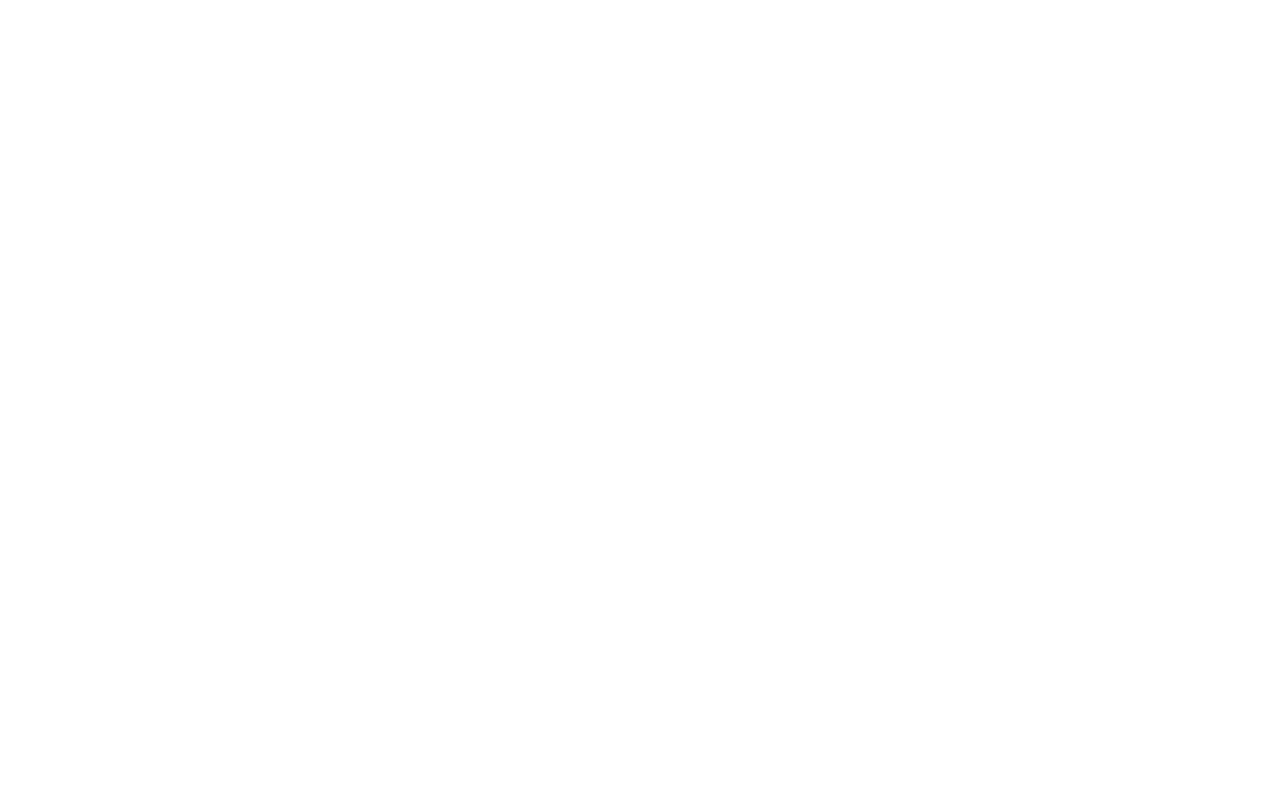
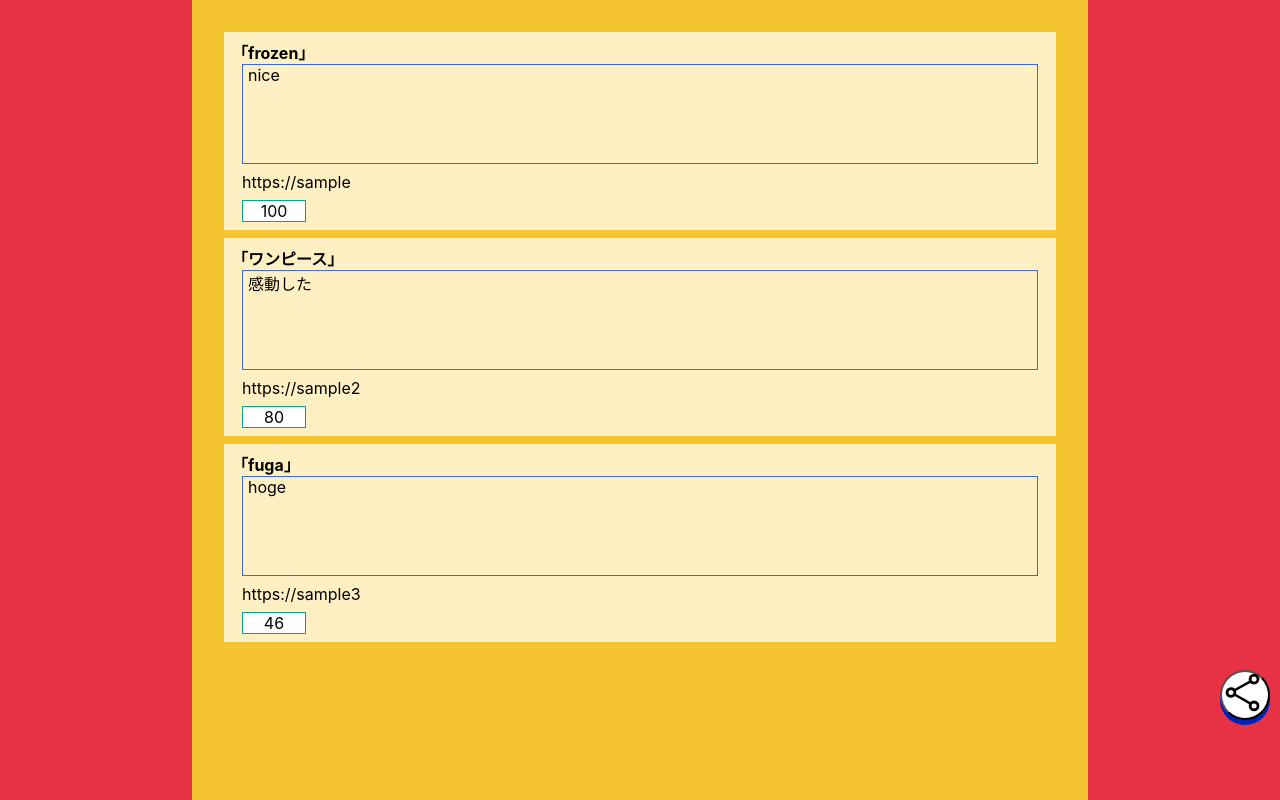
Before and after one commit to catgolem/ptera_frontend, a Next.js app: page /public in a window 1280 px wide. Built offline with nearby package versions, Linux system fonts and the light colour scheme.

Commit message:
[add]パブリックページの追加

```diff
--- a/pages/public/index.tsx
+++ b/pages/public/index.tsx
@@ -1,54 +1,119 @@
-import React from 'react'
+import { NextPage } from 'next'
+import React, { useEffect, useState } from 'react'
 import styled from 'styled-components'
+import PostItems from '../../components/PostItems'
 
-{/*
-ヘッダー
-    ユーザーネーム
-    ログアウトボタン
-    ログインボタン
-BG
-    横の背景
-センター
-    投稿  map関数
-    PostItemコンポーネントを入れる
 
-モーダル
-定義して  API
-*/}
+
 
 type postdata = {
-  username: string
-  text: string
+  number: number
+  thought: string
+  point: number
+  url: string
+  work: string
 }
 
-const User = () => {
+export const POSTS =[
+  {
+    number: 1,
+    thought: 'nice',
+    point: 100,
+    url: 'https://sample',
+    work: 'frozen',
+  },
+  {
+    number: 2,
+    thought: '感動した',
+    point: 80,
+    url: 'https://sample2',
+    work: 'ワンピース',
+  },
+  {
+    number: 3,
+    thought: 'hoge',
+    point: 46,
+    url: 'https://sample3',
+    work: 'fuga',
+  }
+
+]
+
+
+
+const Public:NextPage = () => {
+
   return (
-    <div>
+    <Full>
 
       <BG>
+
         <Center>
 
+          <PostItems />
+
         </Center>
-        <ModalButton>
-
-        </ModalButton>
+        <ShareButton>
+          <Img src="/share_button.svg" />
+        </ShareButton>
       </BG>
 
-
-    </div>
+    </Full>
   )
 }
 
-export default User
+const Center = styled.div`
+  background-color:#f4c530;
+  width: 70vw; /* 好きな幅 */
+  max-width: 100%;
+  margin: 0 auto;
+  padding: 24px;
+  min-height: 100vh;
+`
 
-const Center = styled.div`
+const BG = styled.div`
+  background-color: #e73245;
+  min-height: 100vh;
 
 `
 
-const BG = styled.div`
+const ModalButton = styled.button`
+  position: fixed;
+  bottom: 10px;
+  right: 10px;
+  width: 50px;
+  height: 50px;
+  border-radius: 50%;
+  background-color: white;
+  box-shadow: 0 5px #0023b7;
+  border-radius: 100px;
+`
+
+const ShareButton = styled.button`
+  position: fixed;
+  bottom: 80px;
+  right: 10px;
+  width: 50px;
+  height: 50px;
+  border-radius: 50%;
+  background-color: white;
+  box-shadow: 0 5px #0023b7;
+  border-radius: 100px;
+`
+
+const Full = styled.div`
 
 `
 
-const ModalButton = styled.div`
+const Img = styled.img`
+  position: absolute;
+  bottom: 3px;
+  right: 3px;
+  width: 45px;
+  height: 45px;
+
 
 `
+
+
+export default Public
```
